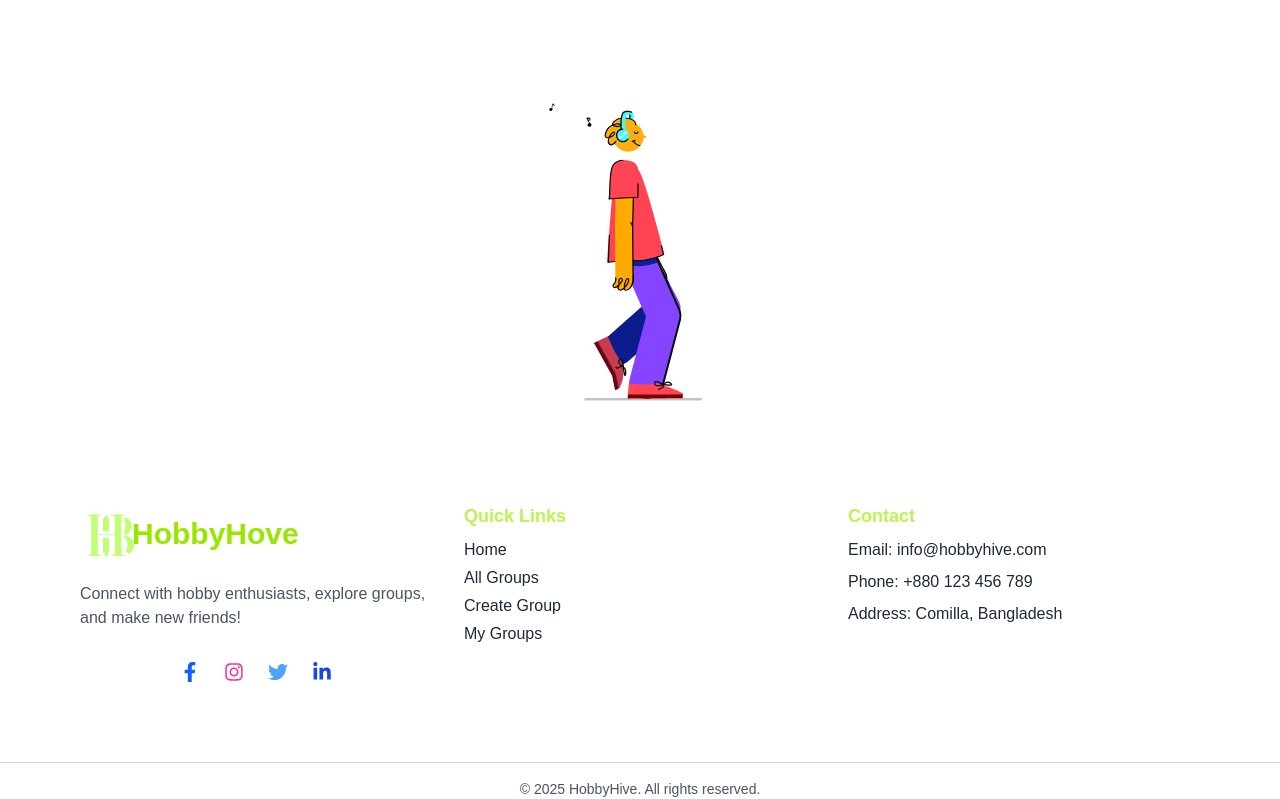
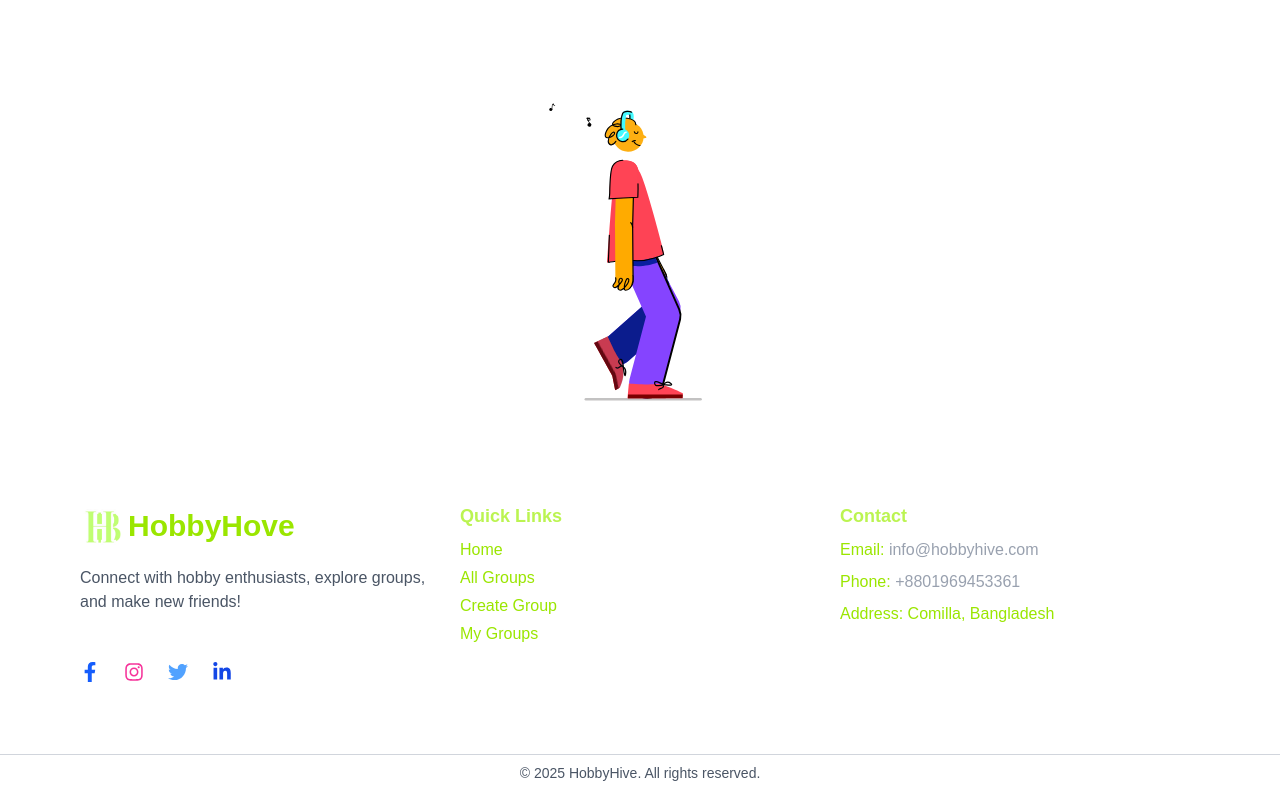
Before and after one commit to Robin4533704/hobbyhove-clinet-side, a React (Vite) app: page / in a window 1280 px wide. Shown: the part 1826-2625 px from the top of the page. Built offline with nearby package versions, Linux system fonts and the light colour scheme; no server answers.

Commit message:
netlify deploy

```diff
--- a/src/Components/Footer.jsx
+++ b/src/Components/Footer.jsx
@@ -4,90 +4,63 @@ import { FaFacebookF, FaTwitter, FaInstagram, FaLinkedinIn } from "react-icons/f
 
 const Footer = () => {
   return (
-    <footer className=" dark:bg-gray-900 text-gray-800 dark:text-gray-200 transition-colors duration-300">
-      <div className="max-w-6xl mx-auto px-4 py-10 md:py-16 grid grid-cols-1 md:grid-cols-3 gap-8">
+    <footer className=" text-gray-800 transition-colors ">
+  <div className="max-w-6xl mx-auto px-4 py-6 md:py-16 grid grid-cols-1 md:grid-cols-3 gap-5">
 
     {/* Company Info */}
-        <div className="space-y-4">
-          <Link to="/" className="relative font-bold  flex items-center text-lime-400">
+    <div className="space-y-4 flex flex-col items-center md:items-start text-center md:text-left">
+      <Link to="/" className=" font-bold flex items-center gap-2 text-lime-400">
         <img
           src="/Black_White_Bold_Simple_Initials_Name_Logo-removebg-preview (1).png"
           alt="logo"
-               className="rounded-full w-16 h-16"
+          className="rounded-full w-12 h-12"
         />
-            <p className="absulate -ml-3 text-3xl md:block  hidden lg:block">HobbyHove</p>
+        <p className="-ml-2 text-3xl ">HobbyHove</p>
       </Link>
-          <p className="text-gray-600 dark:text-gray-400">
+      <p className="text-gray-600 dark:text-white ">
         Connect with hobby enthusiasts, explore groups, and make new friends!
       </p>
-          <div className="flex justify-center gap-6 mt-8">
-      <a
-        href="https://www.facebook.com/yourprofile"
-        target="_blank"
-        rel="noopener noreferrer"
-        className="text-blue-600 hover:text-blue-800 transition-colors text-xl"
-      >
+      <div className="flex justify-center md:justify-start gap-6 mt-4 md:mt-8">
+        <a href="https://www.facebook.com/yourprofile" target="_blank" rel="noopener noreferrer" className="text-blue-600 hover:text-blue-800 transition-colors text-xl">
           <FaFacebookF />
         </a>
-      <a
-        href="https://www.instagram.com/yourprofile"
-        target="_blank"
-        rel="noopener noreferrer"
-        className="text-pink-500 hover:text-pink-700 transition-colors text-xl"
-      >
+        <a href="https://www.instagram.com/yourprofile" target="_blank" rel="noopener noreferrer" className="text-pink-500 hover:text-pink-700 transition-colors text-xl">
           <FaInstagram />
         </a>
-      <a
-        href="https://twitter.com/yourprofile"
-        target="_blank"
-        rel="noopener noreferrer"
-        className="text-blue-400 hover:text-blue-600 transition-colors text-xl"
-      >
+        <a href="https://twitter.com/yourprofile" target="_blank" rel="noopener noreferrer" className="text-blue-400 hover:text-blue-600 transition-colors text-xl">
           <FaTwitter />
         </a>
-      <a
-        href="https://www.linkedin.com/in/yourprofile"
-        target="_blank"
-        rel="noopener noreferrer"
-        className="text-blue-700 hover:text-blue-900 transition-colors text-xl"
-      >
+        <a href="https://www.linkedin.com/in/yourprofile" target="_blank" rel="noopener noreferrer" className="text-blue-700 hover:text-blue-900 transition-colors text-xl">
           <FaLinkedinIn />
         </a>
       </div>
     </div>
 
     {/* Navigation Links */}
-        <div className="space-y-2">
+    <div className="space-y-2 text-center md:text-left">
       <h3 className="font-semibold text-lime-300 text-lg mb-2">Quick Links</h3>
       <ul className="space-y-1">
-            <li>
-              <Link to="/" className="hover:text-green-500 dark:hover:text-lime-400">Home</Link>
-            </li>
-            <li>
-              <Link to="/AllGroups" className="hover:text-green-500 dark:hover:text-lime-400">All Groups</Link>
-            </li>
-            <li>
-              <Link to="/creategrupe" className="hover:text-green-500 dark:hover:text-lime-400">Create Group</Link>
-            </li>
-            <li>
-              <Link to="/mygroups" className="hover:text-green-500 dark:hover:text-lime-400">My Groups</Link>
-            </li>
+        <li><Link to="/" className="hover:text-green-500 text-lime-400">Home</Link></li>
+        <li><Link to="/AllGroups" className="hover:text-green-500 text-lime-400">All Groups</Link></li>
+        <li><Link to="/creategrupe" className="hover:text-green-500 text-lime-400">Create Group</Link></li>
+        <li><Link to="/mygroups" className="hover:text-green-500 text-lime-400">My Groups</Link></li>
       </ul>
     </div>
 
     {/* Contact Info */}
-        <div className="space-y-2">
-          <h3 className="font-semibold text-lg mb-2 text-lime-300">Contact</h3>
-          <p>Email: <a href="mailto:info@hobbyhive.com" className="hover:text-green-500 dark:hover:text-lime-400">info@hobbyhive.com</a></p>
-          <p>Phone: <a href="tel:+8801969453361" className="hover:text-green-500 dark:hover:text-lime-400">+880 123 456 789</a></p>
-          <p>Address: Comilla, Bangladesh</p>
+    <div className="space-y-2 text-center md:text-left">
+      <h3 className="font-semibold text-lg mb-2 text-lime-300 ">Contact</h3>
+      <p className="text-lime-400">Email: <a href="mailto:info@hobbyhive.com" className="hover:text-green-500  text-gray-400">info@hobbyhive.com</a></p>
+      <p className="text-lime-400">Phone: <a href="tel:+8801969453361" className="hover:text-green-500 text-gray-400">+8801969453361</a></p>
+      <p className="text-lime-400">Address: Comilla, Bangladesh</p>
     </div>
   </div>
 
-      <div className="border-t border-gray-300 dark:border-gray-700 mt-4 pt-4 text-center text-sm text-gray-600 dark:text-gray-400">
+  <div className="border-t border-gray-300 dark:border-gray-700 mt-2 pt-2 text-center text-sm text-gray-600 dark:text-gray-400">
     &copy; {new Date().getFullYear()} HobbyHive. All rights reserved.
   </div>
 </footer>
+
   );
 };
 
--- a/src/page/CreatGrups.jsx
+++ b/src/page/CreatGrups.jsx
@@ -85,7 +85,17 @@ const CreateGroup = () => {
   if (loading) return <Loading />;
 
   return (
-    <div className="max-w-3xl mx-auto pt-24 shadow-md rounded p-6">
+ <div>
+  <div className="pt-24">
+        <button
+          onClick={() => navigate(-1)} // আগের পেজে যাবে
+          className="px-4 py-2 bg-blue-400 text-white rounded hover:bg-blue-600"
+        >
+          Back
+        </button>
+      </div>
+     <div className="max-w-3xl mx-auto  shadow-md rounded p-6">
+
       <h2 className="text-2xl text-center font-bold mb-4 text-lime-400">Create a New Hobby Group</h2>
       <form onSubmit={handleSubmit} className="space-y-4">
         {/* Group Name */}
@@ -215,6 +225,7 @@ const CreateGroup = () => {
         </button>
       </form>
     </div>
+ </div>
   );
 };
 
--- a/src/page/EditGroup.jsx
+++ b/src/page/EditGroup.jsx
@@ -1,5 +1,5 @@
 import React, { useState, useEffect } from "react";
-import { useParams } from "react-router-dom";
+import { useNavigate, useParams } from "react-router-dom";
 import Loading from "../Components/banner/Loading";
 import { toast, ToastContainer } from "react-toastify";
 import "react-toastify/dist/ReactToastify.css";
@@ -7,7 +7,7 @@ import useAxios from "../AuthLayout/auth/useAxios"; // ✅ direct import
 
 const EditGroup = () => {
   const { id } = useParams();
-
+ const navigate = useNavigate()
   const { api } = useAxios();
   const [groupData, setGroupData] = useState({
     groupName: "",
@@ -58,21 +58,29 @@ const EditGroup = () => {
       const res = await api.put(`/groups/${id}`, updatePayload);
       console.log("Updated:", res.data);
       toast.success("Group updated successfully!");
-
+       navigate(`/group/${id}`);
     } catch (err) {
       console.error("Failed to update group:", err);
       toast.error("Failed to update group!");
     } finally {
       setSaving(false);
     }
+
   };
 
   if (loading) return <Loading />;
 
   return (
-    <div className="max-w-xl mx-auto p-6 shadow-md rounded">
+  <div>
+    <div className="pt-24">
+      <button onClick={()=>(navigate(-1))}
+        className="px-4 py-2 bg-blue-400 text-white rounded hover:bg-blue-600" >
+        Back
+      </button>
+    </div>
+      <div className="max-w-xl mx-auto p-6 shadow-md rounded">
       <ToastContainer />
-      <h2 className="text-2xl font-bold mt-14 mb-6 text-lime-400">Edit Group</h2>
+      <h2 className="text-2xl font-bold mt-6 mb-6 text-lime-400">Edit Group</h2>
 
       <form onSubmit={handleSubmit} className="space-y-4">
         <div>
@@ -130,6 +138,7 @@ const EditGroup = () => {
         </button>
       </form>
     </div>
+  </div>
   );
 };
 
--- a/src/page/GroupsDetails.jsx
+++ b/src/page/GroupsDetails.jsx
@@ -31,8 +31,21 @@ const GroupDetails = () => {
   if (!group) return <p> <Loading/></p>;
 
   return (
-    <div className="max-w-3xl mx-auto pt-18  shadow-md rounded p-6">
-      <h2 className="text-2xl text-center font-bold mb-4 mt-10 text-lime-400">{group.groupName}</h2>
+
+ <div>
+     <div className="pt-24">
+        <button
+          onClick={() => navigate(-1)} // আগের পেজে যাবে
+          className="px-4 py-2 bg-blue-400 text-white rounded hover:bg-blue-600"
+        >
+          Back
+        </button>
+      </div>
+    <div className="max-w-3xl mx-auto  shadow-md rounded p-6">
+
+        <h2 className="text-2xl text-center font-bold mb-4  text-lime-400">
+          {group.groupName}
+        </h2>
         <img
           src={group.imageUrl || "https://via.placeholder.com/600x300"}
           alt={group.groupName}
@@ -61,6 +74,8 @@ const GroupDetails = () => {
           Join Group
         </button>
       </div>
+ </div>
+
   );
 };
 
--- a/src/page/Home.jsx
+++ b/src/page/Home.jsx
@@ -5,7 +5,7 @@ import SocialCard from "./SocialCard";
 
 const Home = () => {
   return (
-   <div className="light:bg-white dark:text-gray-100 dark:bg-gray-900 min-h-screen transition-colors">
+   <div className="light:bg-white dark:text-gray-200 dark:bg-gray-900 min-h-screen transition-colors">
   <Banner />
   <SocialCard/>
   <HomeContent/>
--- a/src/page/ThemeToggle.jsx
+++ b/src/page/ThemeToggle.jsx
@@ -38,8 +38,8 @@ const ThemeToggle = () => {
 
       {/* ✅ ছোট স্ক্রিনে: Icon → Text → Toggle */}
       <div className="flex items-center gap-2 lg:hidden
-             bg-gray-700 dark:bg-white
-             p-2 rounded-lg shadow-md transition-colors duration-300">
+             bg-gray-700 dark:bg-white duration-300
+             p-2 rounded-lg shadow-md transition-colors ">
         {/* Icon */}
         <div className="text-yellow-400 dark:text-blue-400">
           {darkMode ? <FaMoon size={20} /> : <FaSun size={20} />}
```
Also changed, not shown: src/page/Login.jsx (+23 -8 lines), src/page/Register.jsx (+10 -13 lines), 6 other files (tests, documents, lock files or other folders). Lines whose indentation alone changed are shown as unchanged.
